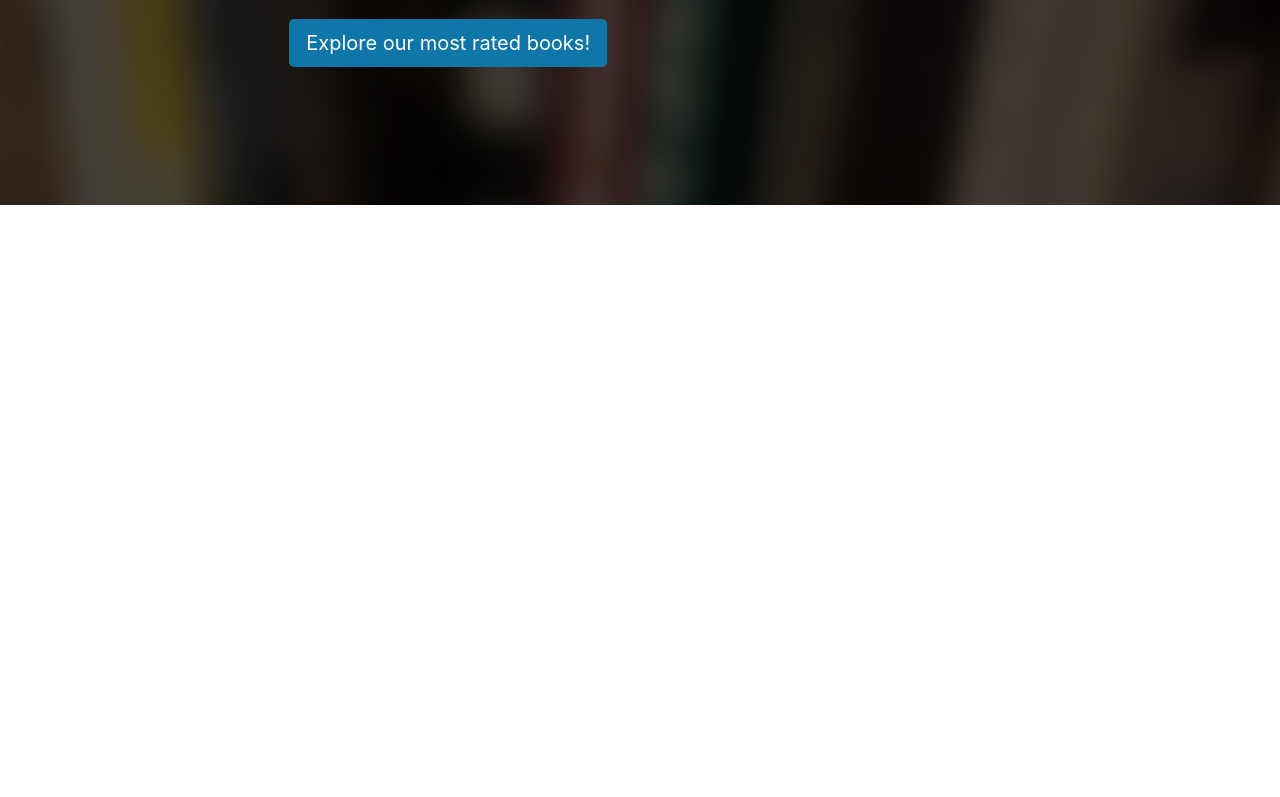
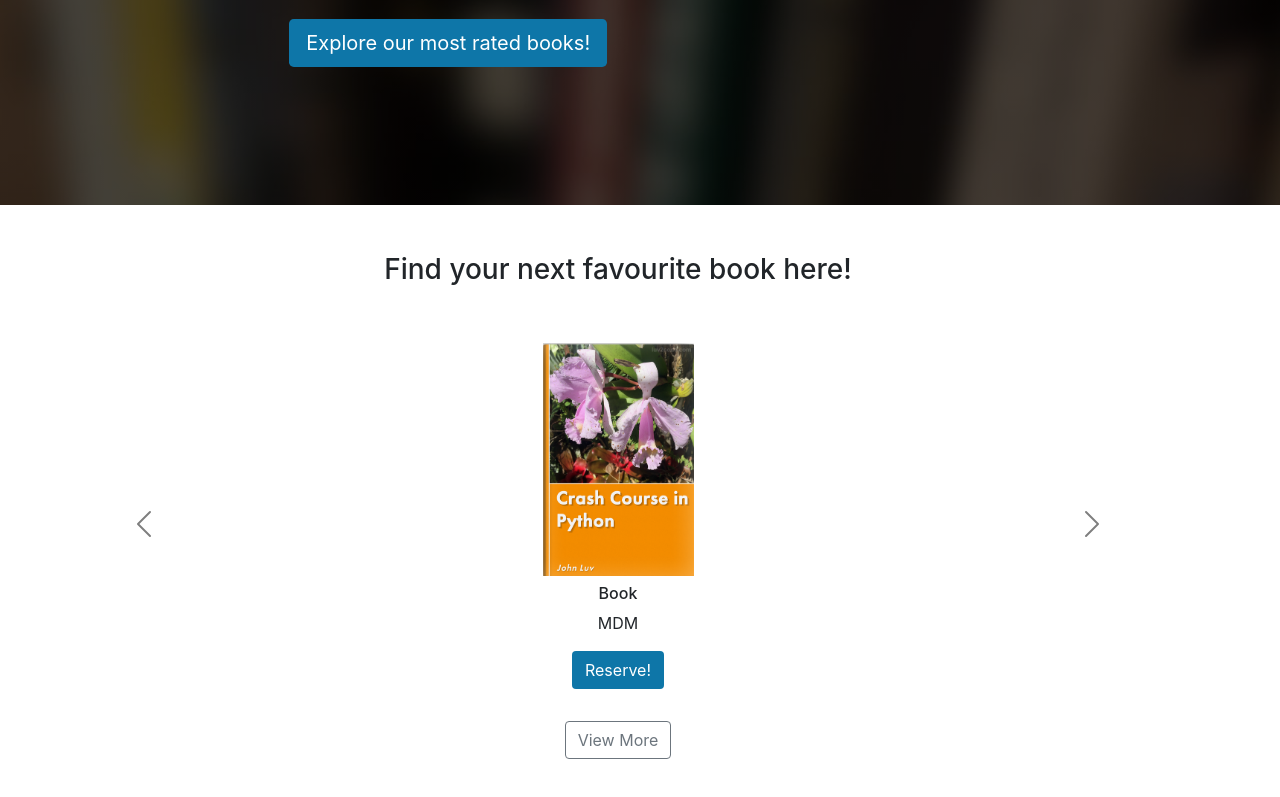
Before and after one commit to milosDamjanovic17/library-app, a React (Create React App) app in the folder 03-frontend/react-library/: page / in a window 1280 px wide. Shown: the part 273-1070 px from the top of the page. Before the commit the page ends 800 px from the top, so only its background shows below. Built offline with nearby package versions, Linux system fonts and the light colour scheme.

Commit message:
Added reactive view: For desktops & mobile devices

```diff
--- a/03-frontend/react-library/src/App.tsx
+++ b/03-frontend/react-library/src/App.tsx
@@ -2,12 +2,14 @@
 import './App.css';
 import Navbar from './layouts/NavbarAndFooter/Navbar';
 import ExploreTopBooks from './layouts/HomePage/ExploreTopBooks';
+import Carousel from './layouts/HomePage/Carousel';
 
 function App() {
   return (
     <Fragment>
       <Navbar />
       <ExploreTopBooks />
+      <Carousel />
     </Fragment>
   );
 }
--- /dev/null
+++ b/03-frontend/react-library/src/layouts/HomePage/Carousel.tsx
@@ -0,0 +1,32 @@
+import CarouselDesktopView from "./CarouselDesktopView";
+import CarouselMobileView from "./CarouselMobileView";
+
+function Carousel() {
+  return (
+    <div className="container m-5" style={{ height: 550 }}>
+      <div className="homepage-carousel-title">
+        <h3>Find your next favourite book here!</h3>
+      </div>
+      <div
+        id="carouselExampleControls"
+        className="carousel carousel-dark slide mt-5 d-none d-lg-block"
+        data-bs-interval="false"
+      >
+         {/* Desktop View */}
+         <CarouselDesktopView />
+      </div>
+
+      {/* Mobile View */}
+      <CarouselMobileView />
+
+      {/* View More btn */}
+      <div className="homepage-carousel-title mt-3">
+        <a className="btn btn-outline-secondary btn-kg" href="#">
+          View More
+        </a>
+      </div>
+    </div>
+  );
+}
+
+export default Carousel;
--- /dev/null
+++ b/03-frontend/react-library/src/layouts/HomePage/CarouselDesktopView.tsx
@@ -0,0 +1,75 @@
+
+function CarouselDesktopView() {
+
+   return(
+      <>
+         {/* Desktop */}
+         <div className="carousel-inner">
+          <div className="carousel-item active">
+            <div className="row d-flex justify-content-center align-items-center">
+              <div className="col-xs-6 col-sm-6 col-md-4 col-lg-3 mb-3">
+                <div className="text-center">
+                  <img
+                    src={require("./../../Images/BooksImages/book-luv2code-1000.png")}
+                    width="151"
+                    height="233"
+                    alt="book"
+                  />
+                  <h6 className="mt-2">Book</h6>
+                  <p>MDM</p>
+                  <a className="btn main-color text-white" href="#">
+                    Reserve!
+                  </a>
+                </div>
+              </div>
+            </div>
+          </div>
+          <div className="carousel-item">
+            <div className="row d-flex justify-content-center align-items-center">
+              <div className="col-xs-6 col-sm-6 col-md-4 col-lg-3 mb-3">
+                <div className="text-center">
+                  <img
+                    src={require("./../../Images/BooksImages/book-luv2code-1000.png")}
+                    width="151"
+                    height="233"
+                    alt="book"
+                  />
+                  <h6 className="mt-2">Book</h6>
+                  <p>MDM</p>
+                  <a className="btn main-color text-white" href="#">
+                    Reserve!
+                  </a>
+                </div>
+              </div>
+            </div>
+          </div>
+        </div>
+        <button
+          className="carousel-control-prev"
+          type="button"
+          data-bs-target="#carouselExampleControls"
+          data-bs-slide="prev"
+        >
+          <span
+            className="carousel-control-prev-icon"
+            aria-hidden="true"
+          ></span>
+          <span className="visually-hidden">Previous</span>
+        </button>
+        <button
+          className="carousel-control-next"
+          type="button"
+          data-bs-target="#carouselExampleControls"
+          data-bs-slide="next"
+        >
+          <span
+            className="carousel-control-next-icon"
+            aria-hidden="true"
+          ></span>
+          <span className="visually-hidden">Next</span>
+        </button>
+      </>
+   )
+}
+
+export default CarouselDesktopView;
--- /dev/null
+++ b/03-frontend/react-library/src/layouts/HomePage/CarouselMobileView.tsx
@@ -0,0 +1,32 @@
+function CarouselMobileView(){
+
+
+   // reactive mobile view
+   return(
+
+      <>
+      <div className="d-lg-none mt-3">
+        <div className="row d-flex justify-content-center align-items-center">
+          <div className="text-center">
+            <img
+              src={require("./../../Images/BooksImages/book-luv2code-1000.png")}
+              width="151"
+              height="233"
+              alt="book"
+            />
+            <h6 className="mt-2">
+              <b>Book</b>
+            </h6>
+            <p>MDM</p>
+            <a className="btn main-color text-white" href="#">
+              Reserve!
+            </a>
+          </div>
+        </div>
+      </div>
+      </>
+
+   )
+}
+
+export default CarouselMobileView;
--- a/03-frontend/react-library/src/layouts/NavbarAndFooter/Navbar.tsx
+++ b/03-frontend/react-library/src/layouts/NavbarAndFooter/Navbar.tsx
@@ -14,7 +14,7 @@
           aria-expanded="false"
           aria-label="Toggle Navigation"
         >
-          <span className="navbar-toggler-icon"></span>
+        <span className="navbar-toggler-icon"></span> {/* Hamburger mobile view, menu toggle button */}
         </button>
         <div className="collapse navbar-collapse" id="navbarNavDropdown">
           <ul className="navbar-nav">
```
